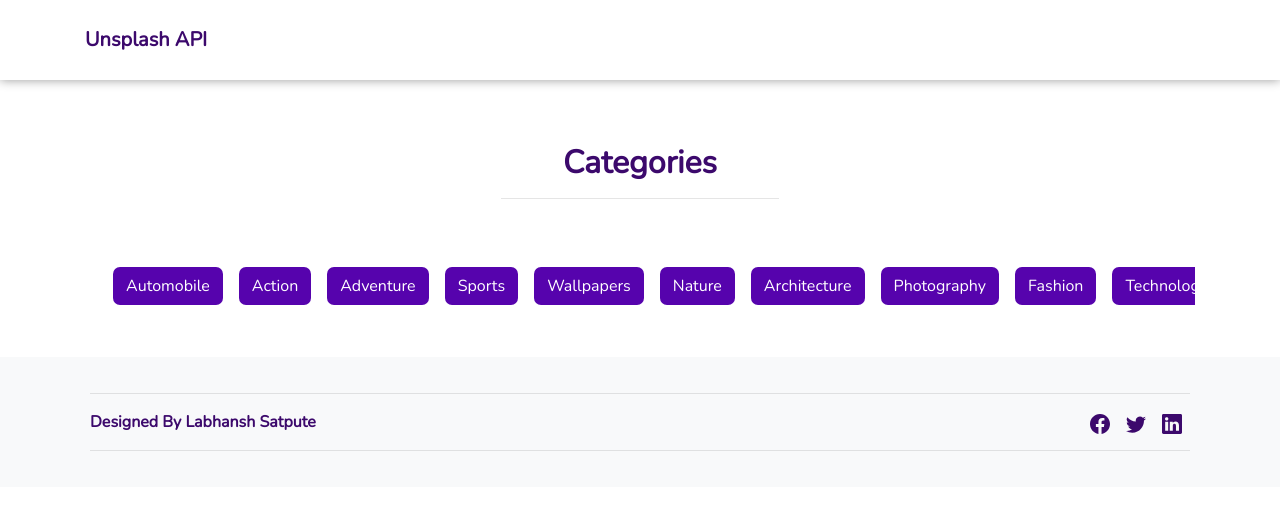
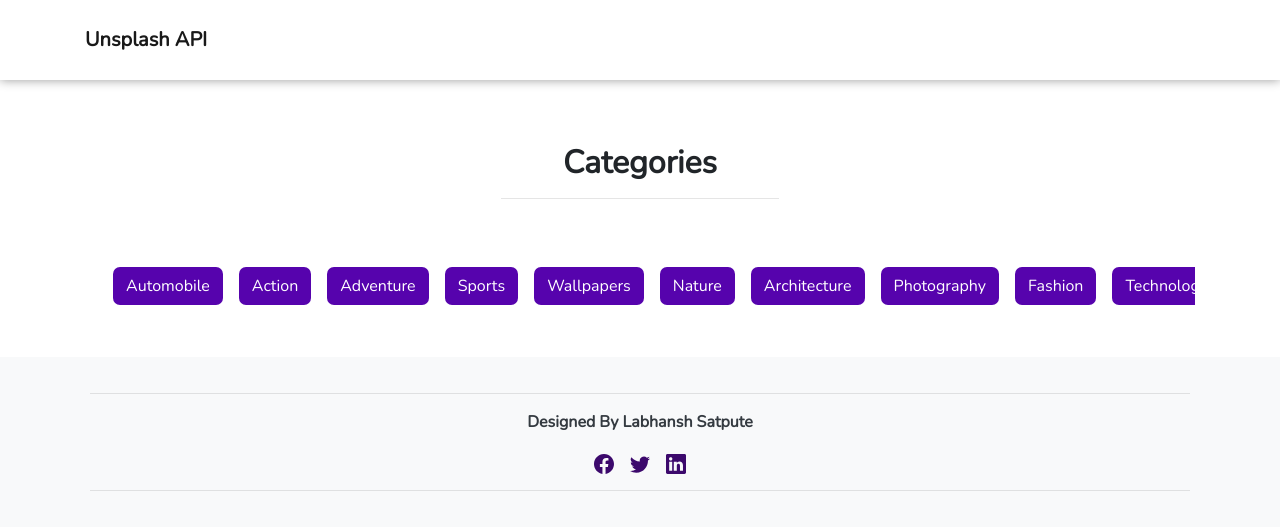
Before and after one commit to labhanshsatpute/unsplash-reactjs-04, a React (Create React App) app: page /categories in a window 1280 px wide. Shown: the top 530 px of the page. Built offline with nearby package versions, Linux system fonts and the light colour scheme.

Commit message:
Ui Changes

```diff
--- a/src/CategorySection.jsx
+++ b/src/CategorySection.jsx
@@ -96,7 +96,7 @@
                     <br/>
                     <div className="container">
                         <br/>
-                        <h2 className="font-weight-bold text-center text-color-01">Categories</h2>
+                        <h2 className="font-weight-bold text-center">Categories</h2>
                         <hr className="w-25 mx-auto"/>
                         <br/>
                         <div className="container-fluid category-card-slider card-body d-flex">
@@ -125,7 +125,7 @@
                     <br/>
                     <div className="container" align="center">
                         <img src="images/not-found.png" style={{display: this.state.ResultStatus}} alt="status-img" id="status-img" className="p-3"/>
-                        <h2 className="font-weight-bold text-color-01">{this.state.SearchTitle}</h2>
+                        <h2 className="font-weight-bold">{this.state.SearchTitle}</h2>
                     </div>
                     <div className="container px-4" style={{display: this.state.SearchImageStyle}}>
                         <hr/>
--- a/src/HomeSection.jsx
+++ b/src/HomeSection.jsx
@@ -128,7 +128,7 @@
                     <br/>
                     <div className="container" align="center">
                         <img src="images/not-found.png" style={{display: this.state.ResultStatus}} alt="status-img" id="status-img" className="p-3"/>
-                        <h2 className="font-weight-bold text-color-01">{this.state.SearchTitle}</h2>
+                        <h2 className="font-weight-bold">{this.state.SearchTitle}</h2>
                     </div>
                     <div className="container px-4" style={{display: this.state.SearchImageStyle}}>
                         <hr/>
--- a/src/components/Footer.jsx
+++ b/src/components/Footer.jsx
@@ -4,13 +4,14 @@
     return (
         <React.Fragment>
             <footer id="footer" className="bg-light">
-                <div className="container card-body">
+                <div className="container card-body text-center" align="center">
                     <hr/>
-                    <a href="#" className="card-link text-color-01 font-weight-bold mx-auto">Designed By Labhansh Satpute</a>
-                    <div className="d-flex float-right">
-                        <a href="#" className="mx-2"><img src="icons/facebook.svg" alt="facebook"/></a>
-                        <a href="#" className="mx-2"><img src="icons/twitter.svg" alt="twitter"/></a>
-                        <a href="#" className="mx-2"><img src="icons/linkedin.svg" alt="linkedin"/></a>
+                    <a href="#" className="card-link text-dark font-weight-bold mx-auto">Designed By Labhansh Satpute</a>
+                    <br/>
+                    <div className="d-flex justify-content-center mt-3">
+                        <a href="https://www.facebook.com/labhansh.satpute.5/" target="_blank" className="mx-2"><img src="icons/facebook.svg" alt="facebook"/></a>
+                        <a href="https://twitter.com/LabhanshSatpute" target="_blank" className="mx-2"><img src="icons/twitter.svg" alt="twitter"/></a>
+                        <a href="https://www.linkedin.com/in/labhansh-satpute-0060911a0/" target="_blank" className="mx-2"><img src="icons/linkedin.svg" alt="linkedin"/></a>
                     </div>
 
                     <hr/>
--- a/src/components/Navbar.jsx
+++ b/src/components/Navbar.jsx
@@ -37,9 +37,9 @@
         <React.Fragment>
             <nav className="navbar navbar-expand-md navbar-light border-dark fixed-top bg-white card-body">
                 <div className="container">
-                    <a href="index.html" className="navbar-brand font-weight-bold" style={{color: '#3c096c'}}>Unsplash API</a>
+                    <a href="index.html" className="navbar-brand font-weight-bold">Unsplash API</a>
 
-                    <button className="navbar-toggler" onClick={NavbarToggled} style={{outline: 'none'}} id="navbar-toggler">
+                    <button className="navbar-toggler" onClick={NavbarToggled} id="navbar-toggler">
                         <div className="toggler-icon-line" id="toggler-icon-line-1"></div>
                         <div className="toggler-icon-line" id="toggler-icon-line-2"></div>
                         <div className="toggler-icon-line" id="toggler-icon-line-3"></div>
--- a/src/index.css
+++ b/src/index.css
@@ -6,14 +6,9 @@
   -webkit-font-smoothing: antialiased;
   -moz-osx-font-smoothing: grayscale;
 }
-*.bg-color-01 {
-  background-color: #d283ff;
-}
 *.text-color-01 {
   color: #3c096c;
 }
-
-
 a.btn,
 button.btn {
   border-radius: 7px;
@@ -24,20 +19,6 @@
 button.btn:hover {
   background-color: #3c096c;
   color: #fff;
-}
-
-/* Loader */
-div#loader {
-  border: 16px solid #f3f3f3; /* Light grey */
-  border-top: 16px solid #3498db; /* Blue */
-  border-radius: 50%;
-  width: 120px;
-  height: 120px;
-  animation: spin 2s linear infinite;
-}
-@keyframes spin {
-  0% { transform: rotate(0deg); }
-  100% { transform: rotate(360deg); }
 }
 
 /* Navbar */
@@ -52,7 +33,7 @@
 }
 button.nav-btn {
   background-color: transparent;
-  color: #3c096c;
+  color: #000;
   border: none;
 }
 div.toggler-icon-line {
```
Also changed, not shown: src/components/ImagePreview.jsx (deleted, +0 -18 lines), src/reportWebVitals.js (deleted, +0 -13 lines), src/setupTests.js (deleted, +0 -5 lines), src/SearchedImageSection.jsx (deleted), 1 other file (tests, documents, lock files or other folders).
